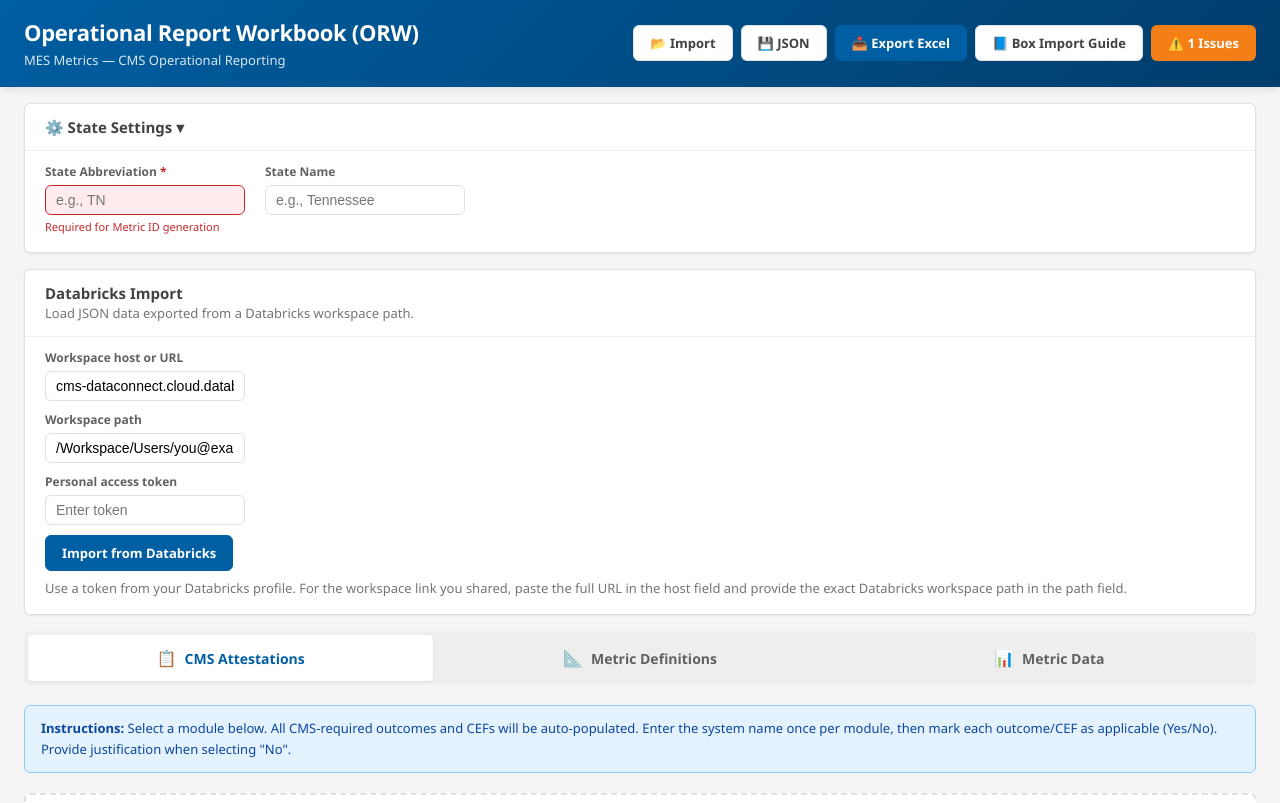
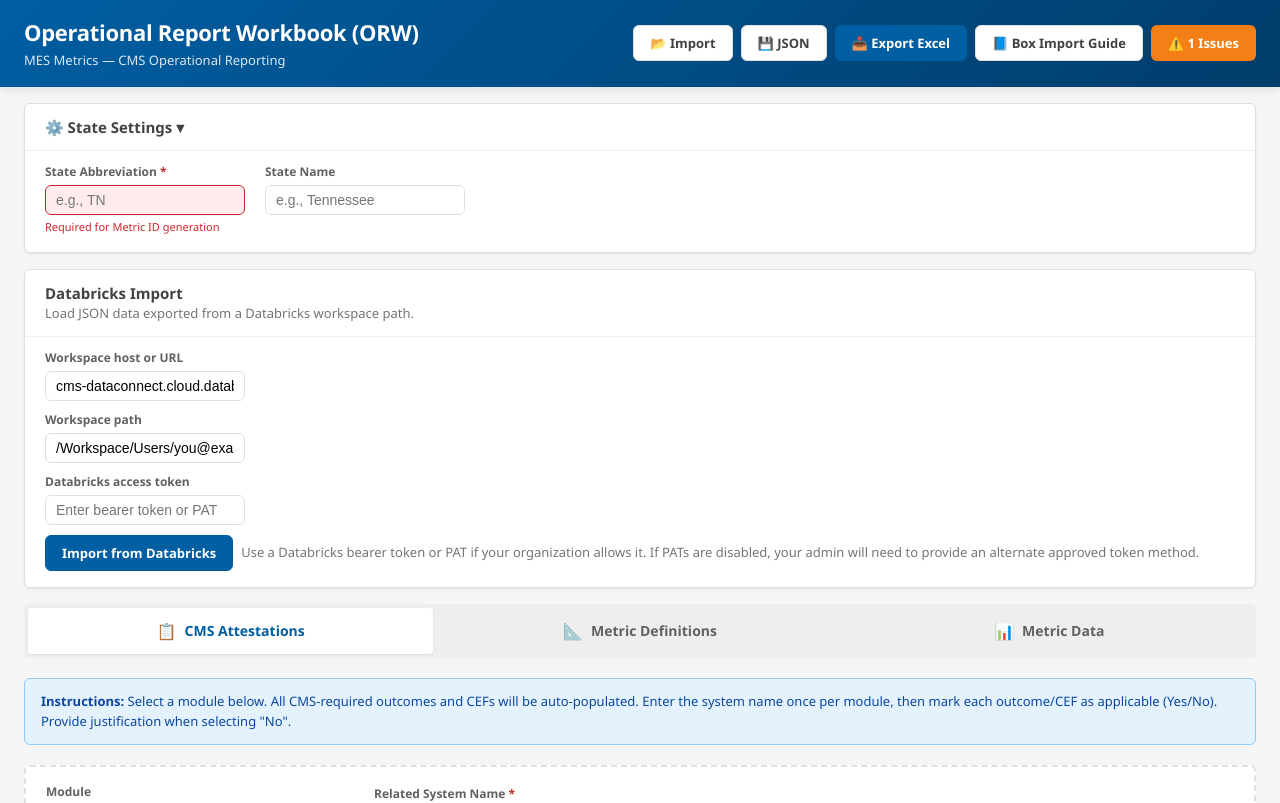
Before and after one commit to smahoney10/orw-form, a React (Vite) app: page / in a window 1280 px wide. Shown: the top 803 px of the page. Built offline with nearby package versions, Linux system fonts and the light colour scheme.

Commit message:
Update DatabricksConnector.jsx

```diff
--- a/src/components/DatabricksConnector.jsx
+++ b/src/components/DatabricksConnector.jsx
@@ -76,13 +76,13 @@
           </div>
 
           <div className="settings-field">
-            <label htmlFor="token">Personal access token</label>
+            <label htmlFor="token">Databricks access token</label>
             <input
               id="token"
               type="password"
               value={token}
               onChange={(event) => setToken(event.target.value)}
-              placeholder="Enter token"
+              placeholder="Enter bearer token or PAT"
             />
           </div>
 
@@ -90,7 +90,7 @@
             <button className="btn btn-primary" type="submit" disabled={loading}>
               {loading ? 'Loading...' : 'Import from Databricks'}
             </button>
-            <span className="settings-summary">Use a token from your Databricks profile. For the workspace link you shared, paste the full URL in the host field and provide the exact Databricks workspace path in the path field.</span>
+            <span className="settings-summary">Use a Databricks bearer token or PAT if your organization allows it. If PATs are disabled, your admin will need to provide an alternate approved token method.</span>
           </div>
 
           {error ? <div className="field-error">{error}</div> : null}
```
